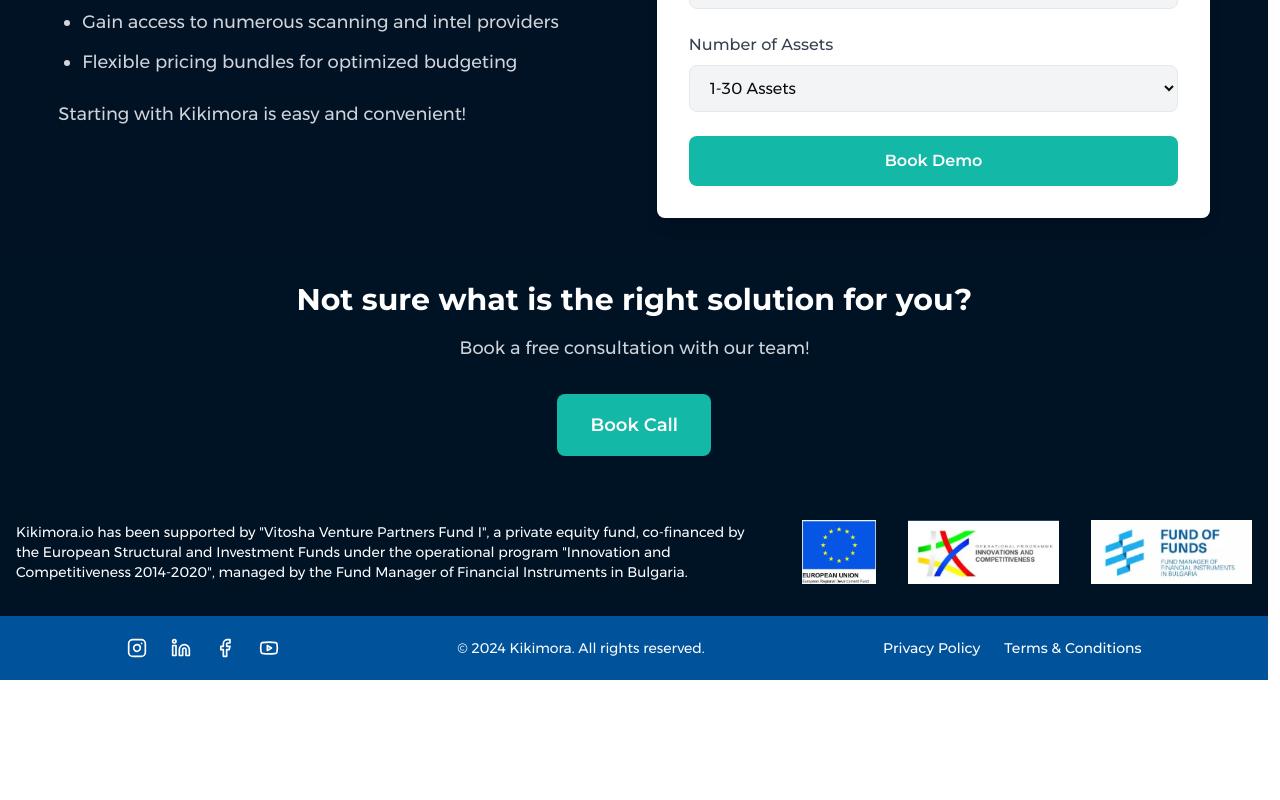
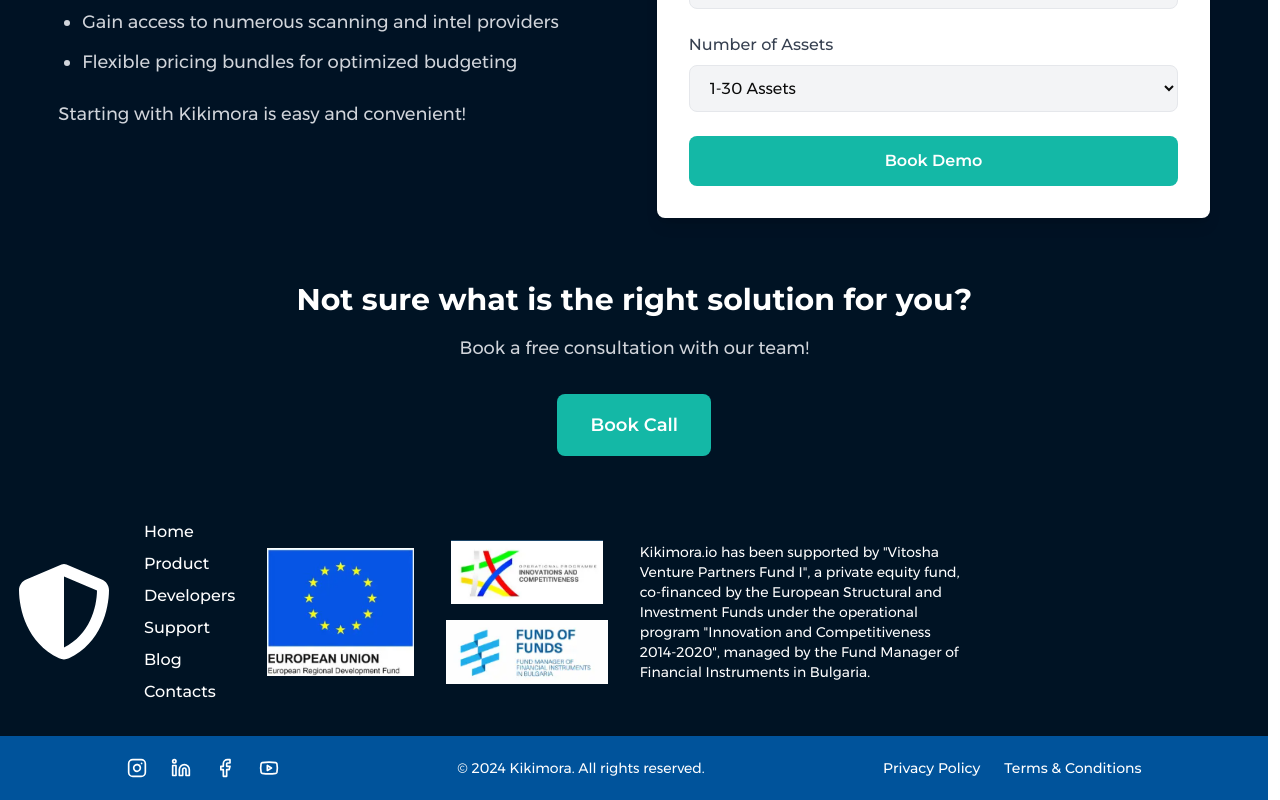
Before and after one commit to NikolaSirakov3/Kikimora-website, a React (Vite) app: page /mssp in a window 1280 px wide. Shown: the part 852-1652 px from the top of the page. Before the commit the page ends 1532 px from the top, so only its background shows below. Built offline with nearby package versions, Linux system fonts and the light colour scheme.

Commit message:
Update EUFunding component to include navigation buttons and a shield icon for enhanced user engagement; adjust layout for improved visibility of funding sources and supporting text.

```diff
--- a/package.json
+++ b/package.json
@@ -20,6 +20,7 @@
     "lucide-react": "^0.486.0",
     "react": "^18.2.0",
     "react-dom": "^18.2.0",
+    "react-icons": "^5.5.0",
     "react-intersection-observer": "^9.16.0",
     "react-router": "^7.4.1",
     "react-router-dom": "^7.4.1",
--- a/src/components/shared/EUFunding.tsx
+++ b/src/components/shared/EUFunding.tsx
@@ -1,27 +1,48 @@
 import React from "react";
+import { FaShieldHalved } from "react-icons/fa6";
 
 export function EUFunding() {
   return (
     <div className="w-full bg-[#001324] py-8">
-      <div className="max-w-[1400px] mx-auto px-4 flex items-center justify-between">
-        {/* Left side - Text */}
-        <div className="flex-1 pr-8">
-          <p className="text-white text-sm">
-            Kikimora.io has been supported by "Vitosha Venture Partners Fund I",
-            a private equity fund, co-financed by the European Structural and
-            Investment Funds under the operational program "Innovation and
-            Competitiveness 2014-2020", managed by the Fund Manager of Financial
-            Instruments in Bulgaria.
-          </p>
+      <div className="max-w-[1400px] mx-auto px-4 flex items-center">
+        {/* Shield Logo */}
+        <div className="mr-8">
+          <FaShieldHalved className="w-24 h-24 text-white" />
         </div>
 
-        {/* Right side - Logos */}
-        <div className="flex items-center gap-8">
+        {/* Navigation Buttons */}
+        <nav className="flex flex-col gap-2 mr-8">
+          <a href="/" className="text-white hover:text-gray-300">
+            Home
+          </a>
+          <a href="/product" className="text-white hover:text-gray-300">
+            Product
+          </a>
+          <a href="/developers" className="text-white hover:text-gray-300">
+            Developers
+          </a>
+          <a href="/support" className="text-white hover:text-gray-300">
+            Support
+          </a>
+          <a href="/blog" className="text-white hover:text-gray-300">
+            Blog
+          </a>
+          <a href="/contacts" className="text-white hover:text-gray-300">
+            Contacts
+          </a>
+        </nav>
+
+        {/* EU Flag */}
+        <div className="mr-8">
           <img
             src="/eu-flag.png"
             alt="European Union Flag"
-            className="h-16 object-contain"
+            className="h-32 object-contain"
           />
+        </div>
+
+        {/* Innovation and Funds Logos */}
+        <div className="flex flex-col gap-4 mr-8">
           <img
             src="/innovation.png"
             alt="Innovation and Competitiveness Logo"
@@ -33,6 +54,17 @@ export function EUFunding() {
             className="h-16 object-contain"
           />
         </div>
+
+        {/* Funding Text */}
+        <div className="max-w-xs">
+          <p className="text-white text-sm">
+            Kikimora.io has been supported by "Vitosha Venture Partners Fund I",
+            a private equity fund, co-financed by the European Structural and
+            Investment Funds under the operational program "Innovation and
+            Competitiveness 2014-2020", managed by the Fund Manager of Financial
+            Instruments in Bulgaria.
+          </p>
+        </div>
       </div>
     </div>
   );
```
Also changed, not shown: 1 other file (tests, documents, lock files or other folders).
